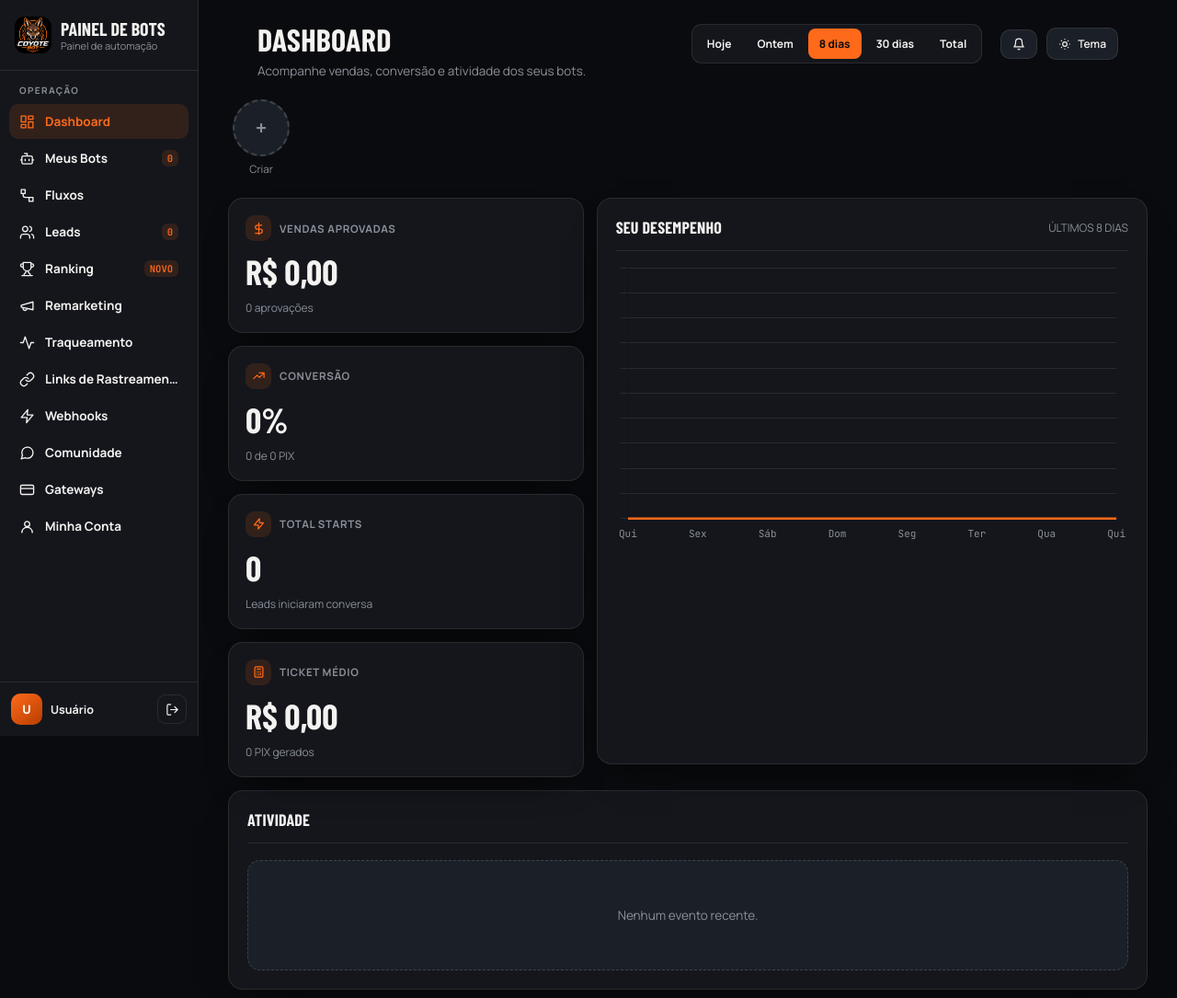
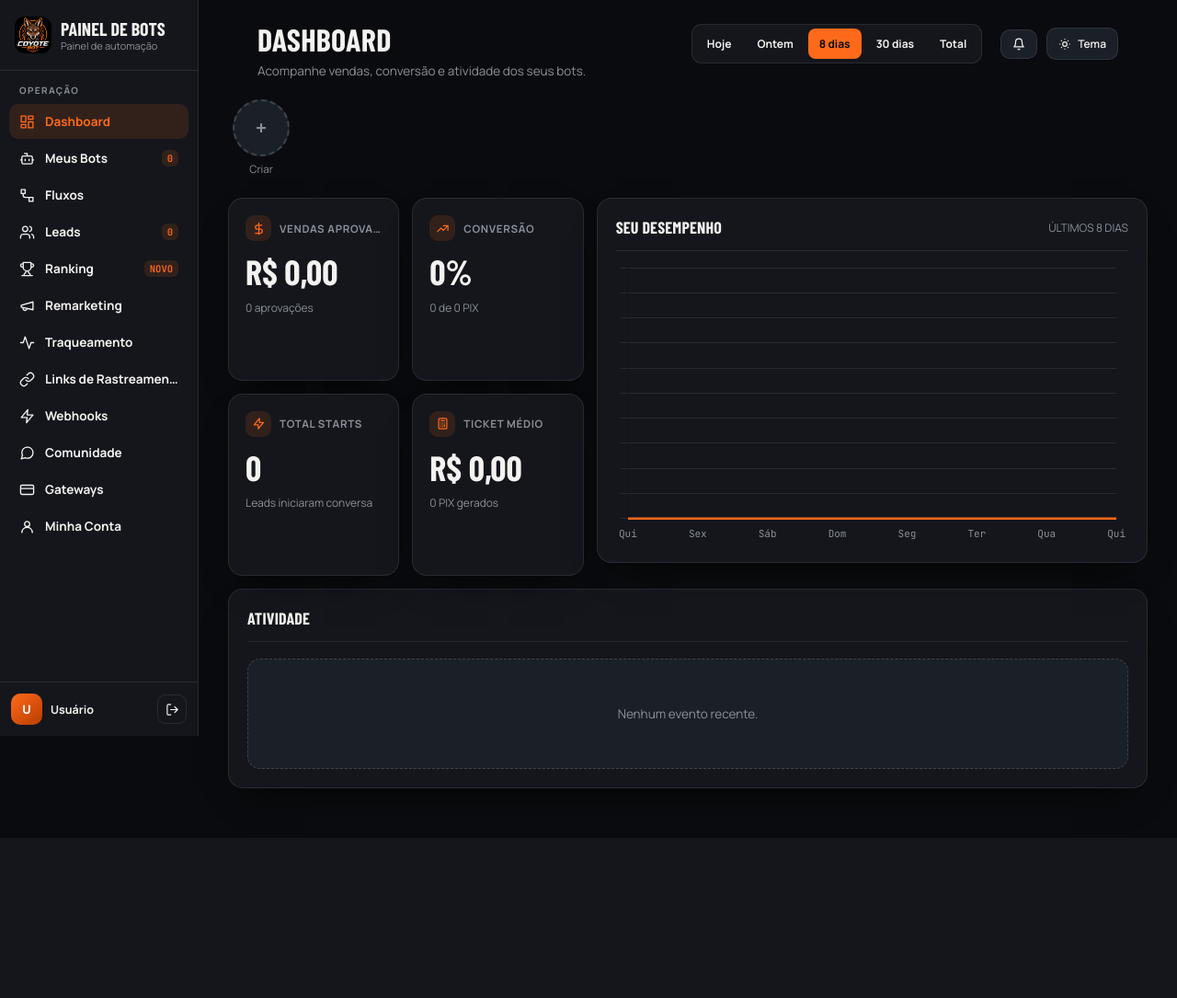
Before and after one commit to CaioGomest/telegram-bot-panel, a PHP site: page /index in a window 1280 px wide. Shown: the top 1085 px of the page at 92% size. After the commit the page ends 911 px from the top, so only its background shows below. Run offline with PHP 8.4, Linux system fonts and the light colour scheme; the visitor is signed in with stand-in values (Sample User, id 1); data that the repository does not hold is empty; a stand-in replaces the project's code that opens the database connection; some libraries are stand-ins or nearby versions.

Commit message:
fix(painel): forca grade 2x2 dos KPIs no topo do dashboard do cliente
A coluna de cards ficou estreita demais pro auto-fit padrao de .grade-kpi
(minmax 215px) caber duas por linha, entao os 4 cards empilhavam um embaixo
do outro em vez do 2x2 esperado ao lado do grafico "Seu desempenho".

Co-Authored-By: Claude Sonnet 5 <noreply@anthropic.com>

```diff
--- a/assets/css/coyote.css
+++ b/assets/css/coyote.css
@@ -765,12 +765,14 @@ html[data-theme] a.botao-configurar { color: var(--or); }
 .grade-dashboard-baixo > * { min-width: 0; }
 .area-grafico canvas { max-width: 100%; }
 
-/* Topo do dashboard do cliente: 4 KPIs à esquerda (empilham em .grade-kpi normalmente,
-   2x2 na largura dessa coluna) + "Seu desempenho" à direita, mais largo por ser o
-   conteúdo principal. Mesmo motivo de min-width:0 do .grade-dashboard-baixo acima. */
+/* Topo do dashboard do cliente: 4 KPIs em grade 2x2 à esquerda + "Seu desempenho" à
+   direita, mais largo por ser o conteúdo principal. Mesmo motivo de min-width:0 do
+   .grade-dashboard-baixo acima. */
 .grade-dashboard-topo { display: grid; grid-template-columns: 1fr 1.55fr; gap: 14px; }
 .grade-dashboard-topo > * { min-width: 0; }
-.grade-dashboard-topo .grade-kpi { margin-bottom: 0; }
+/* A coluna de cards é estreita demais pro auto-fit de .grade-kpi (minmax 215px) caber duas
+   por linha -- força 2x2 em vez de empilhar as 4 verticalmente. */
+.grade-dashboard-topo .grade-kpi { grid-template-columns: repeat(2, 1fr); margin-bottom: 0; }
 
 .area-grafico { position: relative; height: 300px; width: 100%; }
 
```
